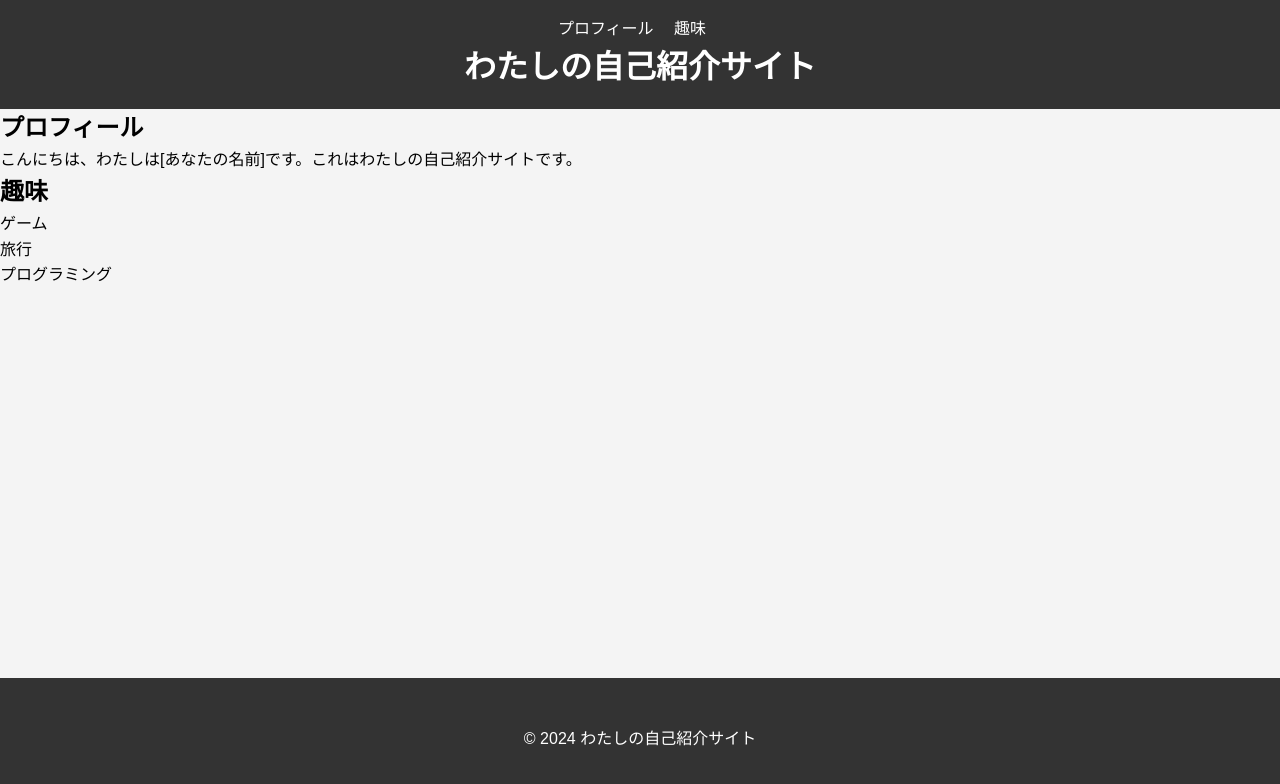
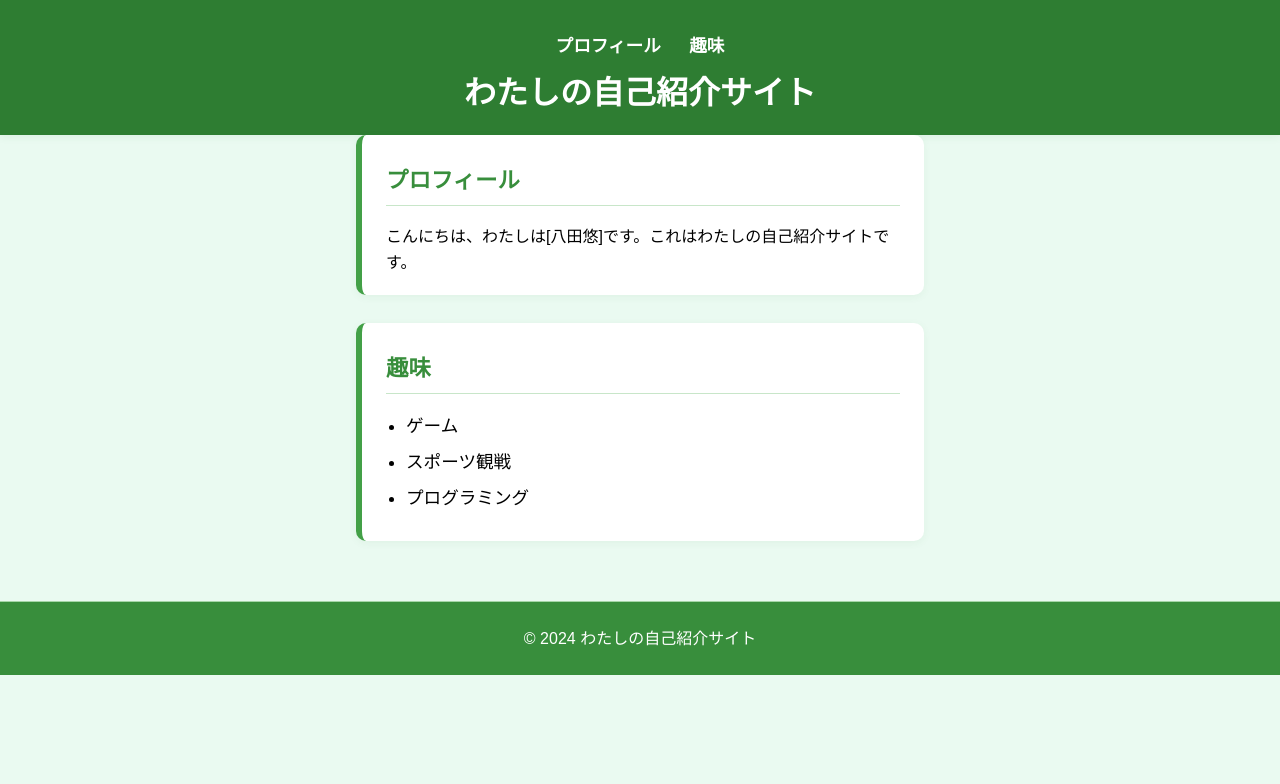
Before and after one commit to hattayu-05/about-me, a plain HTML site: page index.html in a window 1280 px wide. Drawn offline with Linux system fonts and the light colour scheme; some packages are replaced by stand-ins of ours; files whose address does not match are found by name.

Commit message:
Initial Commit

```diff
--- a/css/styles.css
+++ b/css/styles.css
@@ -49,3 +49,101 @@
         margin: 0.5rem 0;
     }
 }
+.body {
+    font-family: Arial, sans-serif;
+    line-height: 1.6;
+    margin: 0;
+    padding: 0;
+    background-color: #eafaf1; /* 明るい緑系 */
+}
+
+.header {
+    background: #2e7d32; /* 濃い緑 */
+    color: #fff;
+    padding: 2rem 0 1rem 0;
+    text-align: center;
+    box-shadow: 0 2px 8px rgba(46,125,50,0.08);
+}
+
+.nav ul {
+    list-style-type: none;
+    padding: 0;
+    margin: 0 0 0.5rem 0;
+}
+
+.nav ul li {
+    display: inline;
+    margin-right: 1.5rem;
+}
+
+.nav ul li:last-child {
+    margin-right: 0;
+}
+
+.nav ul li a {
+    color: #fff;
+    text-decoration: none;
+    font-weight: bold;
+    font-size: 1.1rem;
+    border-bottom: 2px solid transparent;
+    transition: border-bottom 0.2s;
+}
+
+.nav ul li a:hover {
+    border-bottom: 2px solid #a5d6a7; /* 明るい緑 */
+}
+
+main {
+    max-width: 600px;
+    margin: 0 auto 60px auto;
+    padding: 0 16px;
+}
+
+section {
+    background: #fff;
+    border-radius: 10px;
+    box-shadow: 0 2px 8px rgba(46,125,50,0.06);
+    padding: 28px 24px 20px 24px;
+    margin-bottom: 28px;
+    border-left: 6px solid #43a047; /* 緑のアクセント */
+}
+
+h2 {
+    color: #388e3c;
+    margin-top: 0;
+    font-size: 1.4rem;
+    border-bottom: 1px solid #c8e6c9;
+    padding-bottom: 6px;
+    margin-bottom: 18px;
+}
+
+section ul {
+    padding-left: 20px;
+}
+
+section li {
+    margin-bottom: 8px;
+    font-size: 1.1rem;
+}
+
+.footer {
+    text-align: center;
+    padding: 1.5rem 0;
+    background: #388e3c;
+    color: #fff;
+    position: static;
+    width: 100%;
+    bottom: 0;
+    margin-top: 40px;
+    border-top: 1px solid #a5d6a7;
+}
+
+@media (max-width: 600px) {
+    .header, .footer {
+        padding: 1rem;
+    }
+
+    .nav ul li {
+        display: block;
+        margin: 0.5rem
+    }
--- a/index.html
+++ b/index.html
@@ -21,13 +21,13 @@
     <main>
         <section id="profile">
             <h2>プロフィール</h2>
-            <p>こんにちは、わたしは[あなたの名前]です。これはわたしの自己紹介サイトです。</p>
+            <p>こんにちは、わたしは[八田悠]です。これはわたしの自己紹介サイトです。</p>
         </section>
         <section id="hobbies">
             <h2>趣味</h2>
             <ul>
                 <li>ゲーム</li>
-                <li>旅行</li>
+                <li>スポーツ観戦</li>
                 <li>プログラミング</li>
             </ul>
         </section>
```
